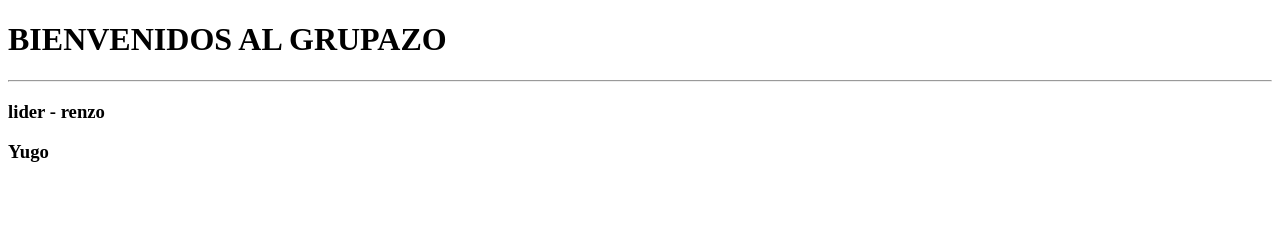
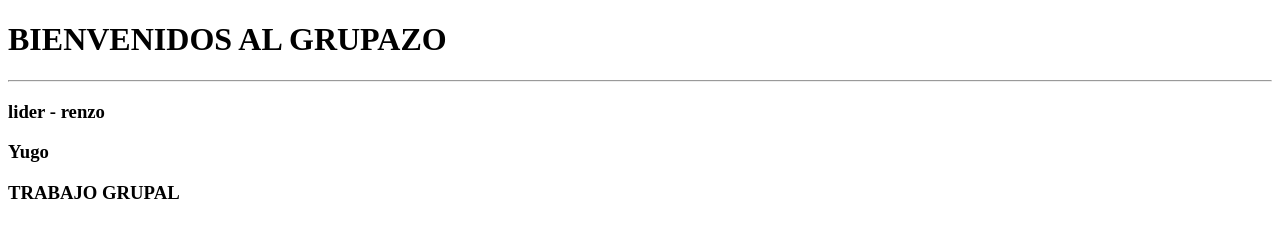
Before and after one commit to 07-SE7EN-07/repogrupazo, a plain HTML site: page index.html in a window 1280 px wide. Drawn offline with Linux system fonts and the light colour scheme.

Commit message:
trabajo grupal

```diff
--- a/index.html
+++ b/index.html
@@ -10,5 +10,6 @@
     <hr>
     <h3>lider - renzo</h3>
     <h3>Yugo</h3>
+    <h3>TRABAJO GRUPAL</h3>
 </body>
 </html>
```
